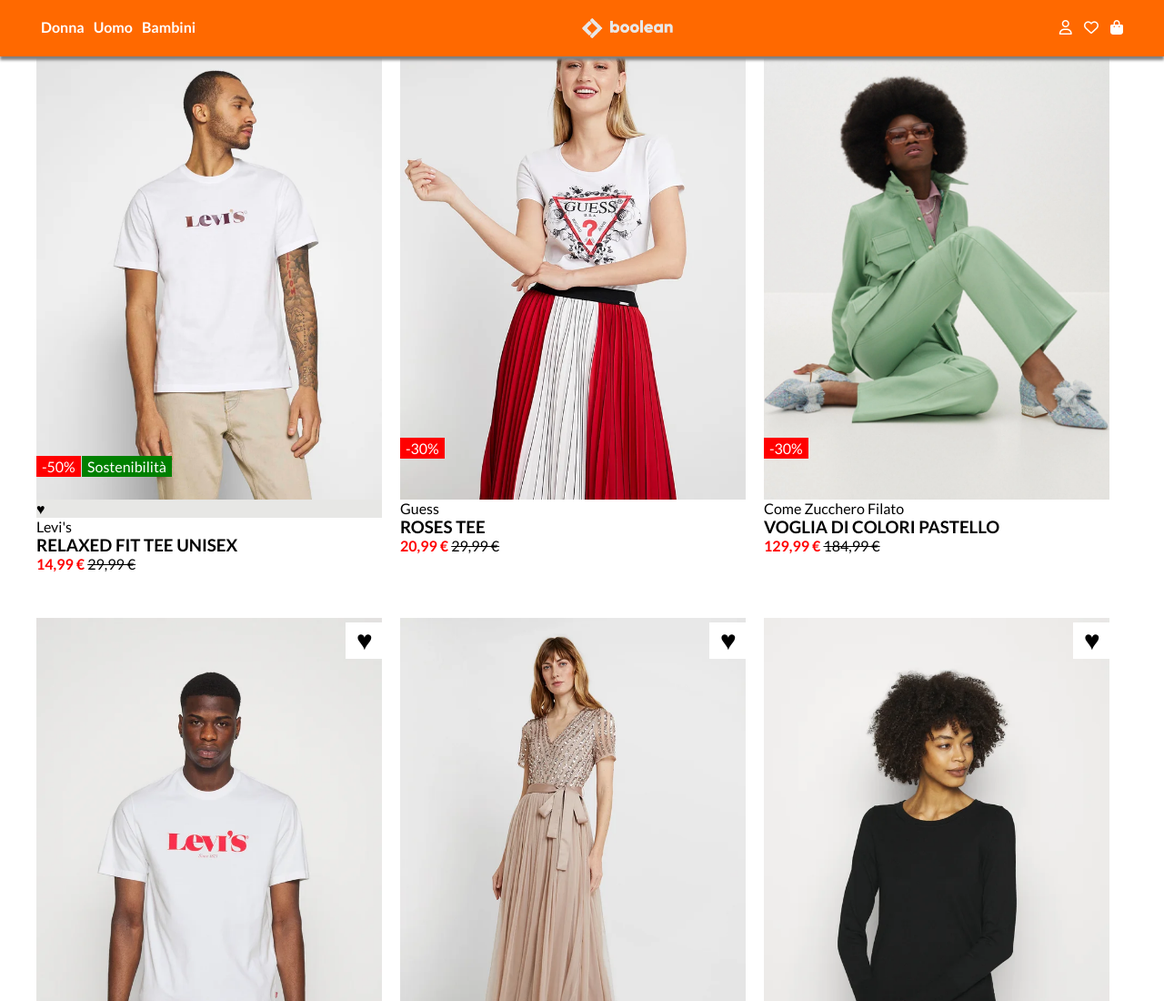
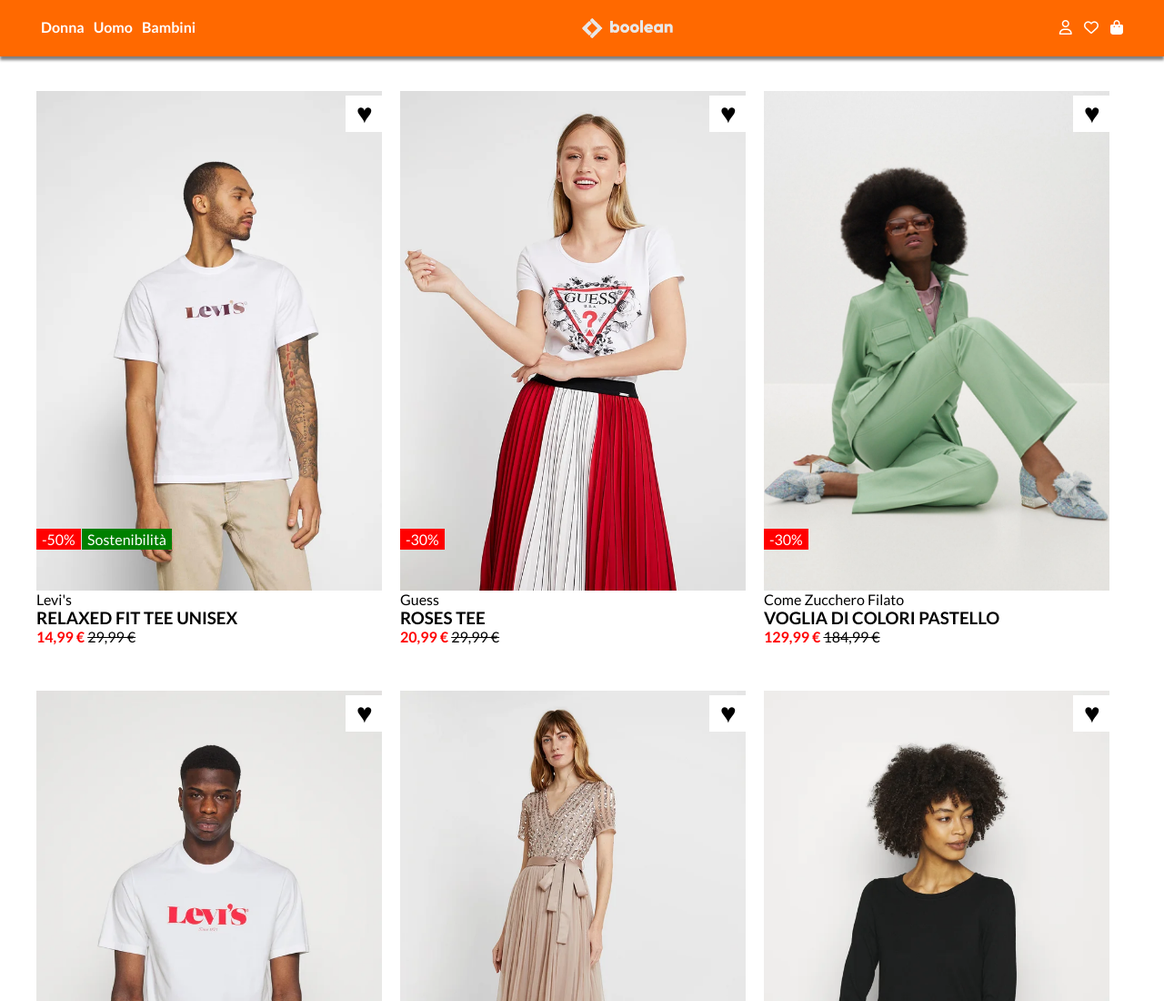
Before and after one commit to WojciechPotoniec/html-css-boolando, a plain HTML site: page index.html in a window 1280 px wide. Shown: the top 1100 px of the page at 91% size. Drawn offline with Linux system fonts and the light colour scheme.

Commit message:
fixed all the problem

```diff
--- a/css/style.css
+++ b/css/style.css
@@ -27,15 +27,22 @@ li, i {
 a {
     text-decoration: none;
 }
+li a:hover {
+    text-decoration: underline;
+}
 
 /* header */
 header {
+    background-color: var(--color-header-bg);
+    margin-top: 100px;
+}
+.navigation {
     position: fixed;
-
+    top: 0;
     width: 100%;
+    padding: 20px 0;
+    background-color: var(--color-header-bg);
     z-index: 100;
-    background-color: var(--color-header-bg);
-    padding: 20px 0;
     box-shadow: 0px 4px 3px grey;
 }
 /* main */
--- a/index.html
+++ b/index.html
@@ -18,7 +18,7 @@
 
 <body>
     <header>
-        <div class="d-fix">
+        <div class="navigation">
             <div class="d-flex space-between container">
                 <ul class="d-flex">
                     <li><a class="color-text" href="#"><strong>Donna</strong></a></li>
@@ -39,8 +39,8 @@
             <div class="card-image top">
                 <img class="main" src="img/1.webp" alt="">
                 <img class="secondary" src="img/1b.webp" alt="">
-                <div id="heart-box">
-                    <span id="heart">&hearts;</span>
+                <div class="heart-box">
+                    <span class="heart">&hearts;</span>
                 </div>
                 <div class="discount">-50&percnt;</div>
                 <div class="eco-green">Sostenibilità</div>
```
